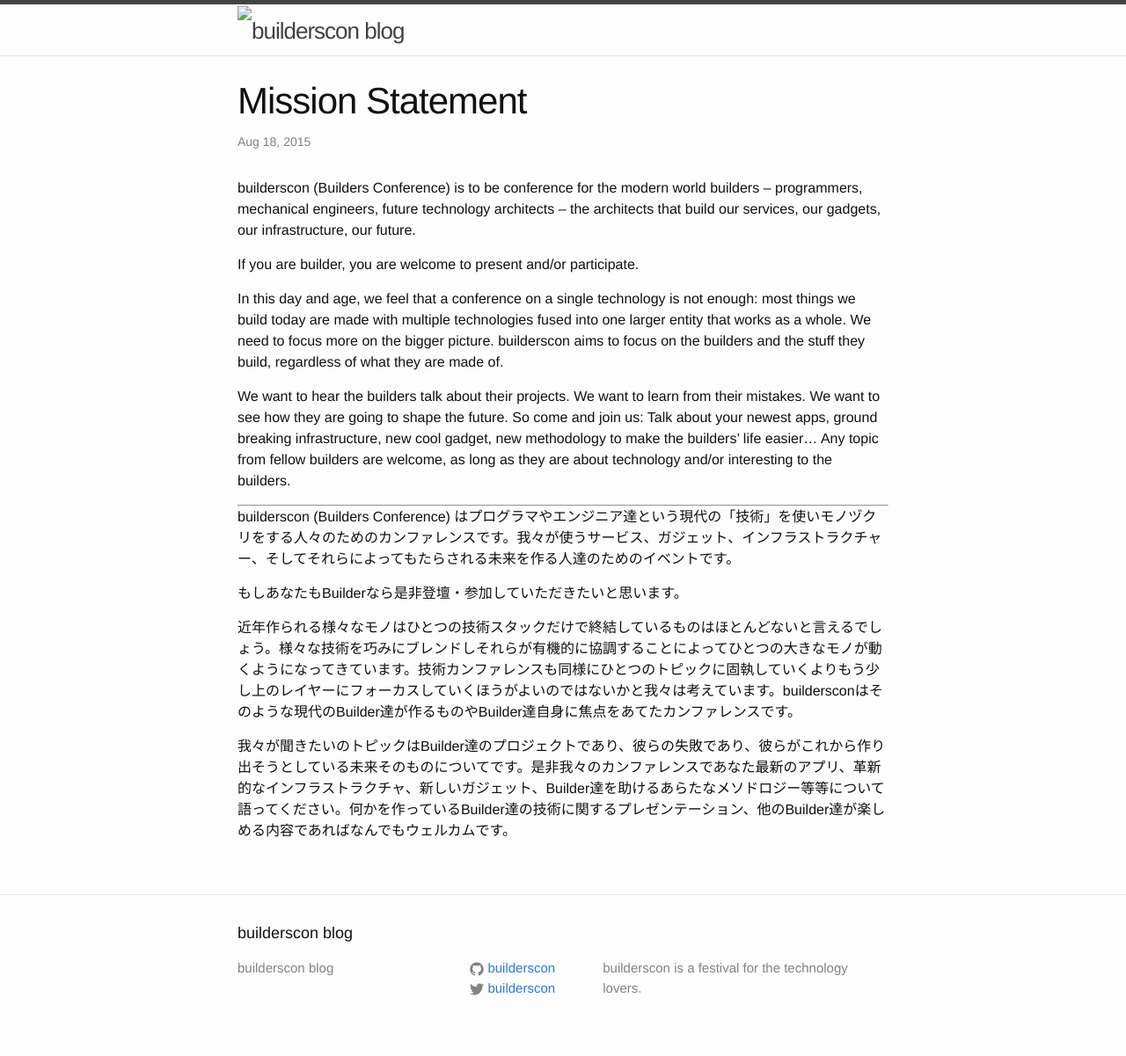
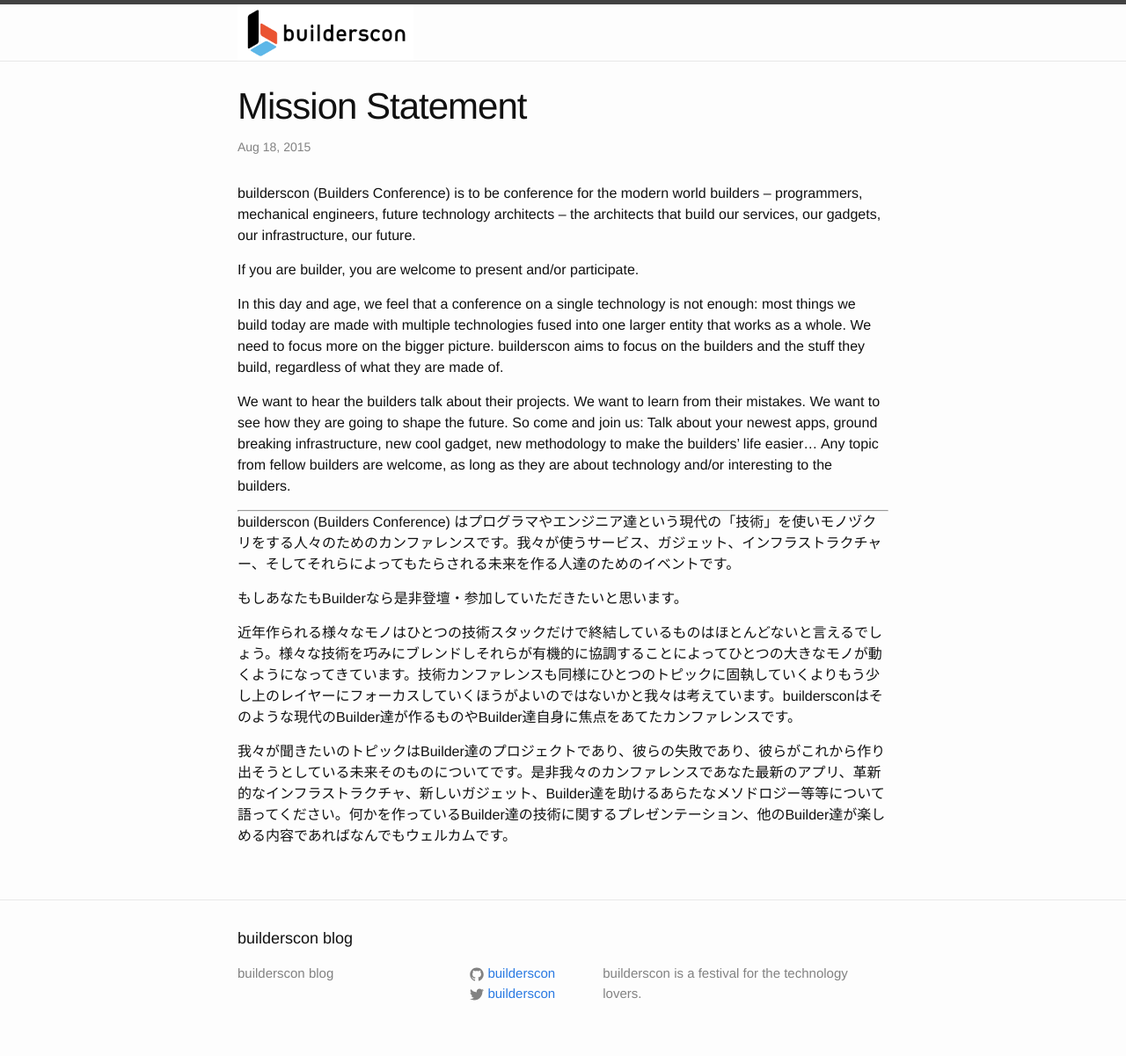
Before and after one commit to uzulla/blog.builderscon.io, a Jekyll site: the page built from _posts/2015-08-18-mission-statement.md, in a window 1280 px wide. Shown: the whole page at 88% size. Built offline with Jekyll 4.4.1, drawn with Linux system fonts in a browser that asks for light colours.

Commit message:
be more explicit

```diff
--- a/_includes/header.html
+++ b/_includes/header.html
@@ -2,7 +2,7 @@
 
   <div class="wrapper">
 
-    <a class="site-title" href="{{ site.baseurl }}/"><img src="{{ 'images/logo.png' | prepend: site.baseurl }}" width="200" alt="{{ site.title }}" /></a>
+    <a class="site-title" href="{{ site.baseurl }}/"><img src="{{ site.baseurl }}/images/logo.png" width="200" alt="{{ site.title }}" /></a>
 
     <nav class="site-nav">
       <a href="#" class="menu-icon">
```
